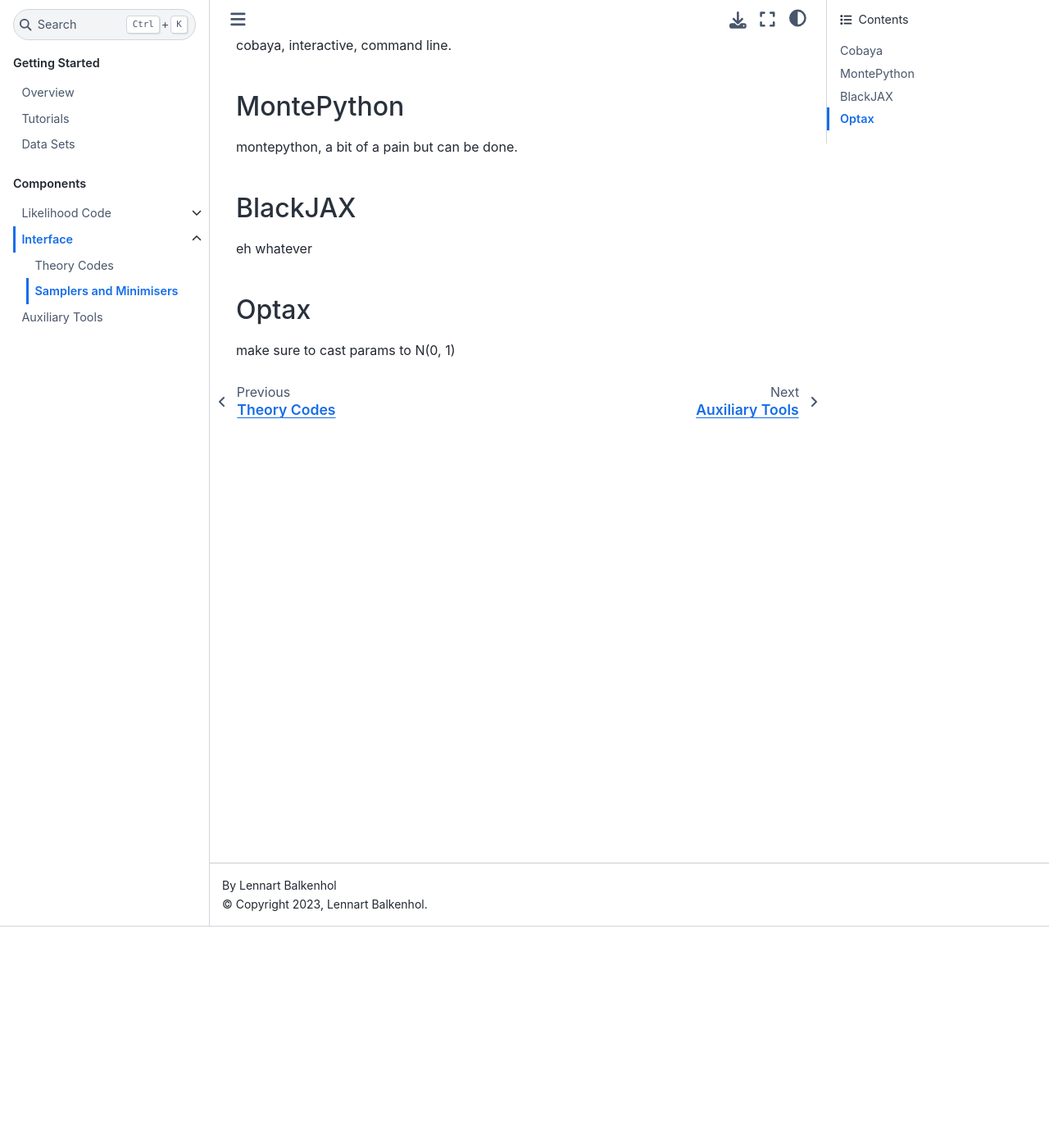
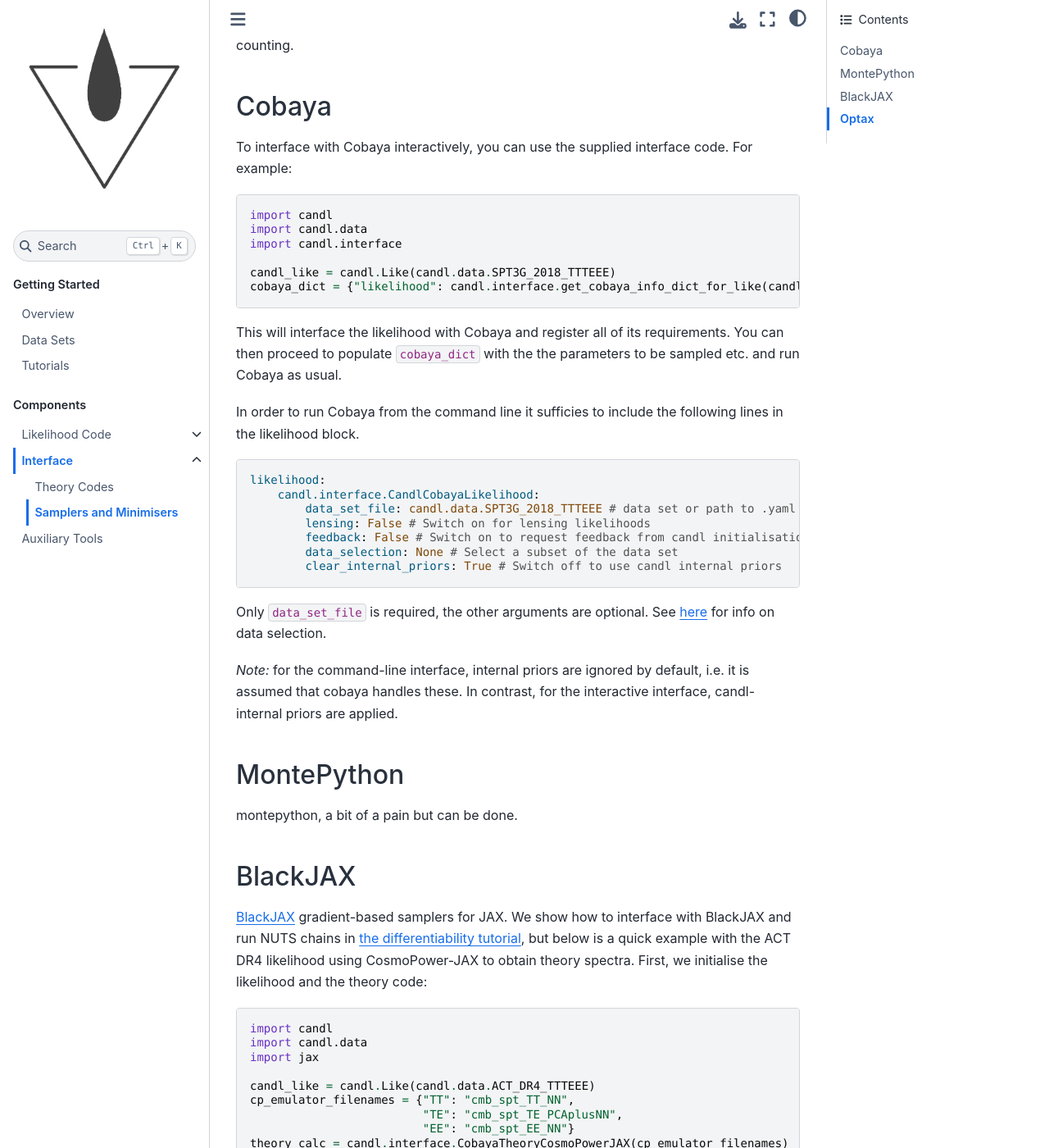
Before and after one commit to Lbalkenhol/candl, a Sphinx documentation site: the page built from docs/interface/interface_sampler.rst, in a window 1280 px wide and 1400 px high, scrolled down 270 px. Shown: the whole window at 82% size. Built offline with Sphinx 7.4.7 and the Sphinx Book theme 1.1.4, drawn with Linux system fonts in a browser that asks for light colours; some of the changed text lies outside the part shown.

Commit message:
improve cobaya command line interface and docs

```diff
--- a/docs/index.rst
+++ b/docs/index.rst
@@ -9,13 +9,13 @@
    :hidden:
    :maxdepth: 2
 
-   tutorial/tutorial_overview
+   data/data_overview
 
 .. toctree::
    :hidden:
    :maxdepth: 2
 
-   data/data_overview
+   tutorial/tutorial_overview
 
 .. toctree::
    :hidden:
--- a/docs/interface/interface_sampler.rst
+++ b/docs/interface/interface_sampler.rst
@@ -4,10 +4,45 @@
 We provide tools to interface the likelihood with the two most commonly used MCMC samplers in cosmology: `Cobaya <https://github.com/CobayaSampler/cobaya>`_ and `MontePython <https://baudren.github.io/montepython.html>`_.
 Moreover, we show how the likelihood can be interfaced with tools that explicitly exploit its differentiability: `BlackJAX <https://github.com/blackjax-devs/blackjax>`_ and `Optax <https://github.com/google-deepmind/optax>`_.
 
+*Note:* be careful to only apply priors once.
+For many data sets candl includes Gaussian priors on cosmological and nuisance parameters, to ensure a fully differentiable pipeline.
+Some MCMC samplers offer to apply priors themselves, which can lead to double-counting.
+
 Cobaya
 -------------------------------------------------
 
-cobaya, interactive, command line.
+To interface with Cobaya interactively, you can use the supplied interface code.
+For example:
+
+.. code-block:: python
+
+    import candl
+    import candl.data
+    import candl.interface
+
+    candl_like = candl.Like(candl.data.SPT3G_2018_TTTEEE)
+    cobaya_dict = {"likelihood": candl.interface.get_cobaya_info_dict_for_like(candl_like)}
+
+This will interface the likelihood with Cobaya and register all of its requirements.
+You can then proceed to populate ``cobaya_dict`` with the the parameters to be sampled etc. and run Cobaya as usual.
+
+In order to run Cobaya from the command line it sufficies to include the following lines in the likelihood block.
+
+.. code-block:: yaml
+
+    likelihood:
+        candl.interface.CandlCobayaLikelihood:
+            data_set_file: candl.data.SPT3G_2018_TTTEEE # data set or path to .yaml file
+            lensing: False # Switch on for lensing likelihoods
+            feedback: False # Switch on to request feedback from candl initialisation
+            data_selection: None # Select a subset of the data set
+            clear_internal_priors: True # Switch off to use candl internal priors
+
+Only ``data_set_file`` is required, the other arguments are optional.
+See :ref:`here <Data Selection>` for info on data selection.
+
+*Note:* for the command-line interface, internal priors are ignored by default, i.e. it is assumed that cobaya handles these.
+In contrast, for the interactive interface, candl-internal priors are applied.
 
 MontePython
 -------------------------------------------------
@@ -17,9 +52,41 @@
 BlackJAX
 -------------------------------------------------
 
-eh whatever
+`BlackJAX <https://github.com/blackjax-devs/blackjax>`__ gradient-based samplers for JAX.
+We show how to interface with BlackJAX and run NUTS chains in :ref:`the differentiability tutorial <Tutorials>`, but below is a quick example with the ACT DR4 likelihood using CosmoPower-JAX to obtain theory spectra.
+First, we initialise the likelihood and the theory code:
+
+.. code-block:: python
+
+    import candl
+    import candl.data
+    import jax
+
+    candl_like = candl.Like(candl.data.ACT_DR4_TTTEEE)
+    cp_emulator_filenames = {"TT": "cmb_spt_TT_NN",
+                             "TE": "cmb_spt_TE_PCAplusNN",
+                             "EE": "cmb_spt_EE_NN"}
+    theory_calc = candl.interface.CobayaTheoryCosmoPowerJAX(cp_emulator_filenames)
+    pars_to_theory_specs = candl.interface.get_cobaya_pars_to_theory_specs_func(theory_calc)
+    like = jax.jit(candl.tools.get_params_to_logl_func(candl_like, pars_to_theory_specs))
+
+In the last line we obtain a function that moves from a dictionary of cosmological parameters to the log likelihood value.
+For BlackJAX, it's easier to work with a normalised parameter vector as an input.
+So next, we define the Planck 18 best-fit point as our reference and use the Fisher matrix (from this point) to normalise the parameters.
+
+.. code-block:: python
+
+    do that
+
+Now we can follow the BlackJAX tutoriual to run NUTS chains.
+
+.. code-block:: python
+
+    do that
+
 
 Optax
 -------------------------------------------------
 
-make sure to cast params to N(0, 1)
+`Optax <https://github.com/google-deepmind/optax>`__ is a library for gradient-based optimisation written for JAX.
+We show how to interface with Optax and run the ADAM minimiser in :ref:`the differentiability tutorial <Tutorials>`.
--- a/docs/like/like_data_structure.rst
+++ b/docs/like/like_data_structure.rst
@@ -45,7 +45,7 @@
 If no priors are required, the ``priors`` block can be omitted.
 
 
-Data selection
+Data Selection
 ^^^^^^^^^^^^^^^^^^^^^^^^^^^^^^
 
 In order to run the likelihood with only a subset of the data (e.g., :math:`TT` spectra only) use the ``data_selection`` block in the info file.
```
Also changed, not shown: README.rst (+27 -3 lines), 1 other file.
